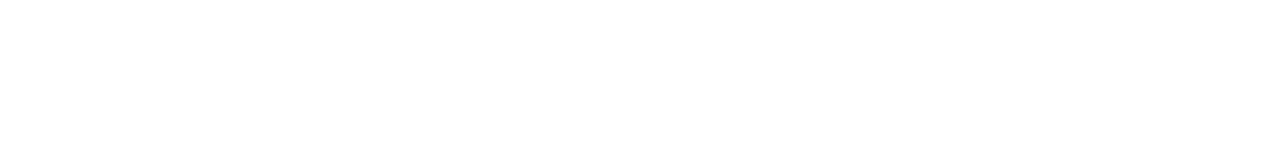
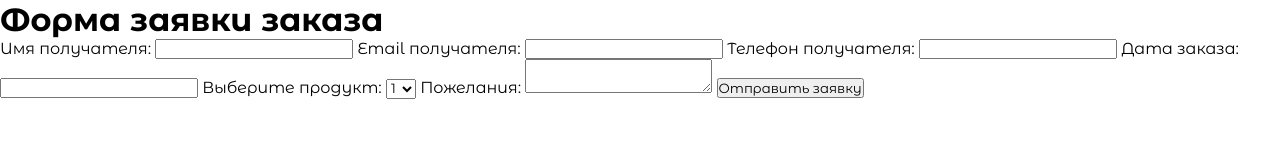
Before and after one commit to ysl-collab/sladko-zhidkostnie, a plain HTML site: page index.html in a window 1280 px wide. Drawn offline with Linux system fonts and the light colour scheme.

Commit message:
Index 1/1

```diff
--- a/index.html
+++ b/index.html
@@ -9,6 +9,34 @@
     <title>Title</title>
 </head>
 <body>
+<div class="container">
+    <h1>Форма заявки заказа</h1>
+    <form>
+        <label for="name">Имя получателя:</label>
+        <input type="text" id="name" name="name" required>
+
+        <label for="email">Email получателя:</label>
+        <input type="email" id="email" name="email" required>
+
+        <label for="phone">Телефон получателя:</label>
+        <input type="tel" id="phone" name="phone" required>
+
+        <label for="date">Дата заказа:</label>
+        <input type="text" id="date" name="date">
+
+        <label for="product">Выберите продукт:</label>
+        <select id="product" name="product">
+            <option value="product1">1</option>
+            <option value="product2">2</option>
+            <option value="product3">3</option>
+        </select>
+
+        <label for="message">Пожелания:</label>
+        <textarea id="message" name="message"></textarea>
+
+        <button type="submit">Отправить заявку</button>
+    </form>
+</div>
 
 </body>
 </html>
```
